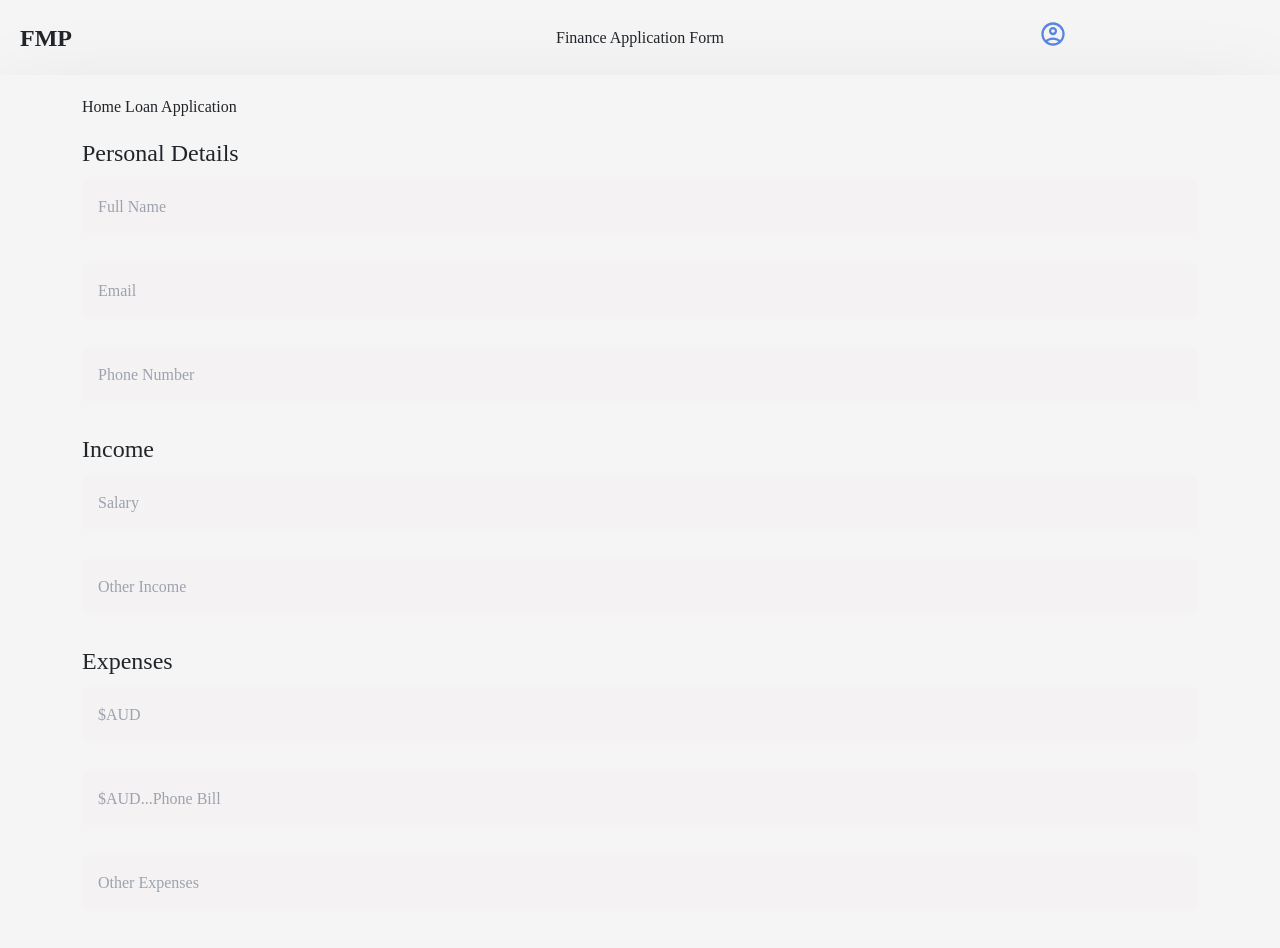
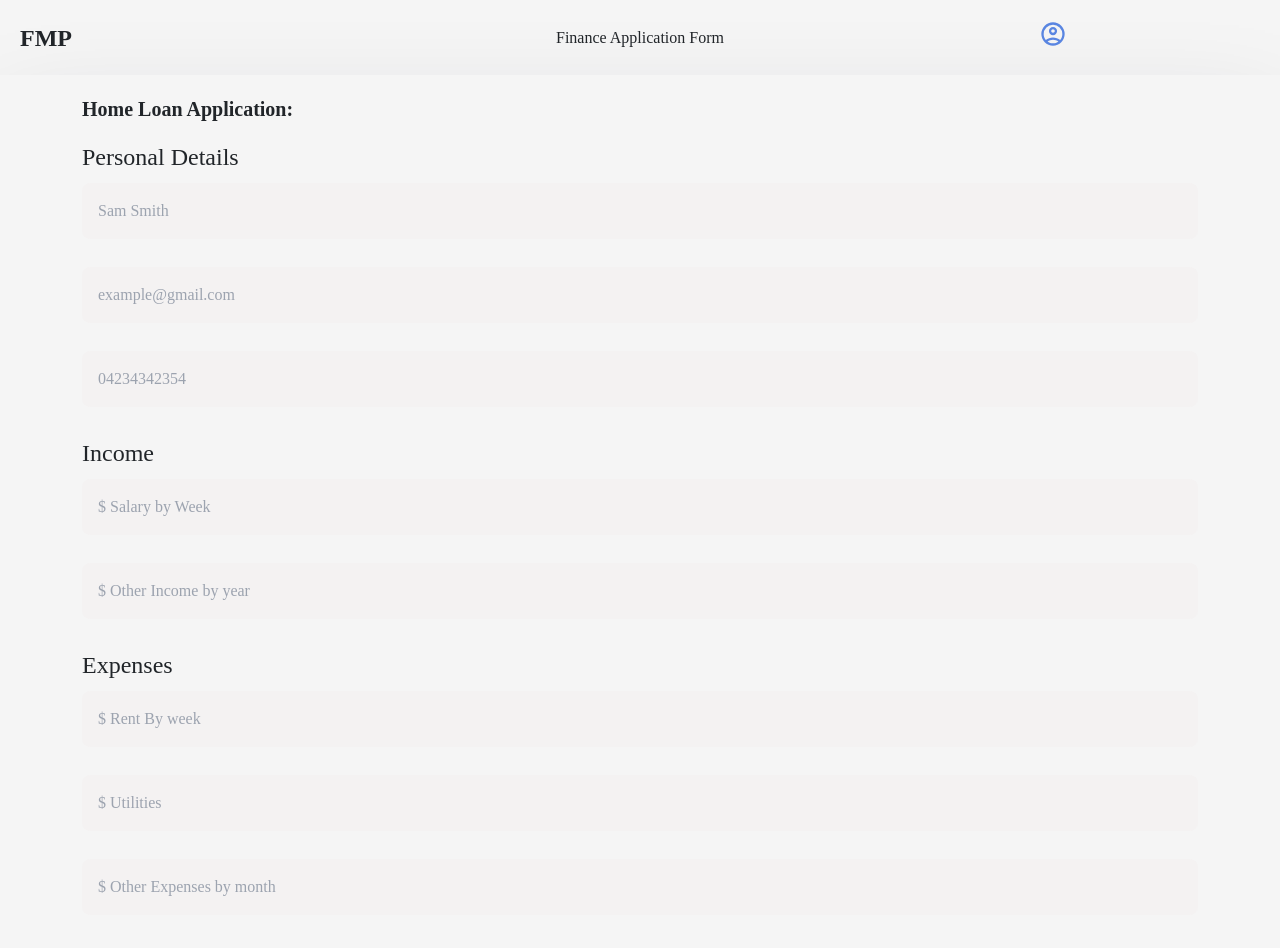
Before and after one commit to abishkar123/Finance-app-client, a React (Vite) app: page /form in a window 1280 px wide. Shown: the top 948 px of the page. Built offline with nearby package versions, Linux system fonts and the light colour scheme.

Commit message:
UI update on application form

```diff
--- a/src/App.css
+++ b/src/App.css
@@ -62,7 +62,7 @@
 }
 .custom-color{
     color:#f84e02
-}
+}s
 
 .input-dev{
     width: 5rem;
--- a/src/helper/axios.jsx
+++ b/src/helper/axios.jsx
@@ -1,10 +1,12 @@
 import axios from 'axios';
 
-const rootUrl = "http://finance-backend-env-env.eba-pcmrgz3r.ap-southeast-2.elasticbeanstalk.com/api/v1"
+// const rootUrl = "http://finance-backend-env-env.eba-pcmrgz3r.ap-southeast-2.elasticbeanstalk.com/api/v1"
 
 // const rootUrl = import.meta.env.MODE === 'production'
 //   // ? import.meta.env.VITE_ROOT_API
 //   : 'http://localhost:8000/api/v1';
+
+const rootUrl = "http://localhost:8000/api/v1"
 
 
 const clientapi = `${rootUrl}/user`;
--- a/src/pages/form/ApplicationForm.jsx
+++ b/src/pages/form/ApplicationForm.jsx
@@ -1,9 +1,73 @@
-import React, { useEffect, useState } from 'react';
+import React, { useState } from 'react';
 import { Container, Form } from 'react-bootstrap';
 import { useDispatch, useSelector } from 'react-redux';
 import { CreateFormAction } from '../../redux/form/FormAction';
 import { Header } from '../../components/header/Header';
 
+const personalInputs = [
+    {
+      label: 'Full Name',
+      type: 'text',
+      name: 'personalDetails.fullname',
+      placeholder: 'Sam Smith',
+      required: true
+    },
+    {
+      label: 'Email',
+      type: 'email',
+      name: 'personalDetails.email',
+      placeholder: 'example@gmail.com',
+      required: true
+    },
+    {
+      label: 'Phone Number',
+      type: 'number',
+      name: 'personalDetails.phone',
+      placeholder: '04234342354',
+      required: true
+    }
+];
+
+const incomeInputs = [
+    {
+      label: 'Salary',
+      type: 'number',
+      name: 'income.salary',
+      placeholder: '$ Salary by Week',
+      required: true
+    },
+    {
+      label: 'Other Income',
+      type: 'number',
+      name: 'income.otherIncome',
+      placeholder: '$ Other Income by year',
+      required: true
+    }
+];
+
+const expenseInputs = [
+    {
+      label: 'Rent',
+      type: 'number',
+      name: 'expenses.rent',
+      placeholder: '$ Rent By week',
+      required: true
+    },
+    {
+      label: 'Utilities',
+      type: 'number',
+      name: 'expenses.utilities',
+      placeholder: '$ Utilities ',
+      required: true
+    },
+    {
+      label: 'Other Expenses',
+      type: 'number',
+      name: 'expenses.otherExpenses',
+      placeholder: '$ Other Expenses by month',
+      required: true
+    }
+];
 
 export const ApplicationForm = () => {
     const [formData, setFormData] = useState({
@@ -24,20 +88,14 @@ export const ApplicationForm = () => {
         assets: [{ type: '', value: '' }],
         liabilities: [{ type: '', amount: '' }]
     });
-    const dispatch = useDispatch()
 
-   const {user} = useSelector((state)=>state.user)
-   console.log(user)
-
-
-
+    const dispatch = useDispatch();
+    const { user } = useSelector((state) => state.user);
 
     const handleChange = (e) => {
         const { name, value } = e.target;
         const [section, field] = name.split('.');
-
-
-        setFormData(prevData => ({
+        setFormData((prevData) => ({
             ...prevData,
             [section]: {
                 ...prevData[section],
@@ -48,7 +106,7 @@ export const ApplicationForm = () => {
 
     const handleArrayChange = (e, index, field) => {
         const { name, value } = e.target;
-        setFormData(prevData => {
+        setFormData((prevData) => {
             const updatedArray = [...prevData[field]];
             updatedArray[index] = { ...updatedArray[index], [name]: value };
             return {
@@ -60,7 +118,7 @@ export const ApplicationForm = () => {
 
     const addField = (field) => {
         const newField = field === 'assets' ? { type: '', value: '' } : { type: '', amount: '' };
-        setFormData(prevData => ({
+        setFormData((prevData) => ({
             ...prevData,
             [field]: [...prevData[field], newField]
         }));
@@ -69,137 +127,47 @@ export const ApplicationForm = () => {
     const handleOnSubmit = (e) => {
         e.preventDefault();
 
-        const {_id, ...rest} = user
-        console.log(user)
-        const obj = {
-            userId: _id
-        }
-        console.log(obj)
+        dispatch(CreateFormAction(formData));
+    };
 
-
-        dispatch(CreateFormAction(formData, obj));
-    }
-
-
-
+    const Inputs = (inputsArray) => {
+        return inputsArray.map((input, index) => (
+            <div key={index} className="mb-7 relative">
+                <input
+                    type={input.type}
+                    name={input.name}
+                    value={formData[input.name.split('.')[0]][input.name.split('.')[1]]}
+                    onChange={handleChange}
+                    placeholder={input.placeholder}
+                    className="w-100 p-3 custom-form rounded-lg focus:outline-none"
+                    required={input.required}
+                />
+            </div>
+        ));
+    };
 
     return (
         <div>
-            <Header/>
+            <Header />
             <div className='parent-container'>
-
                 <Container>
-                <p>Home Loan Application</p>
+                    <p className='font-semibold text-xl'>Home Loan Application:</p>
                     <Form onSubmit={handleOnSubmit}>
                         <fieldset>
                             <legend>Personal Details</legend>
-                        <div className="mb-7 relative">
-                            <input
-                                type="text"
-                                id="fullname"
-                                name="personalDetails.fullname"
-                                value={formData?.personalDetails.fullname}
-                                onChange={handleChange}
-                                placeholder='Full Name'
-                                className="w-100 p-3 custom-form rounded-lg focus:outline-none"
-
-                                required
-                            />
-                        </div>
-                        <div className="mb-7 relative">
-                            <input
-                                type="email"
-                                id="email"
-                                name="personalDetails.email"
-                                value={formData?.personalDetails.email}
-                                onChange={handleChange}
-                                placeholder='Email'
-                                className="w-100 p-3 custom-form rounded-lg focus:outline-none"
-                                required
-                            />
-                        </div>
-                        <div className="mb-7 relative">
-                            <input
-                                type="number"
-                                id="phone"
-                                name="personalDetails.phone"
-                                value={formData.personalDetails.phone}
-                                onChange={handleChange}
-                                placeholder='Phone Number'
-                                className="w-100 p-3 custom-form rounded-lg focus:outline-none"
-                                required
-                            />
-                        </div>
+                            {Inputs(personalInputs)}
                         </fieldset>
 
                         <fieldset>
                             <legend>Income</legend>
-                        <div className="mb-7 relative">
-                            <input
-                                type="number"
-                                id="salary"
-                                name="income.salary"
-                                value={formData.income.salary}
-                                onChange={handleChange}
-                                placeholder='Salary'
-                                className="w-100 p-3 custom-form rounded-lg focus:outline-none"
-                                required
-                            />
-                        </div>
-                        <div className="mb-7 relative">
-                            <input
-                                type="number"
-                                id="otherIncome"
-                                name="income.otherIncome"
-                                value={formData.income.otherIncome}
-                                onChange={handleChange}
-                                placeholder='Other Income'
-                                className="w-100 p-3 custom-form rounded-lg focus:outline-none"
-                                required
-                            />
-                        </div>
+                            {Inputs(incomeInputs)}
                         </fieldset>
 
                         <fieldset>
                             <legend>Expenses</legend>
-                        <div className="mb-7 relative">
-                            <input
-                                type="number"
-                                id="rent"
-                                name="expenses.rent"
-                                value={formData.expenses.rent}
-                                onChange={handleChange}
-                                placeholder='$AUD'
-                                className="w-100 p-3 custom-form rounded-lg focus:outline-none"
-                                required
-                            />
-                        </div>
-                        <div className="mb-7 relative">
-                            <input
-                                type="number"
-                                id="utilities"
-                                name="expenses.utilities"
-                                value={formData.expenses.utilities}
-                                onChange={handleChange}
-                                placeholder='$AUD...Phone Bill'
-                                className="w-100 p-3 custom-form rounded-lg focus:outline-none"
-                                required
+                            {Inputs(expenseInputs)}
+                        </fieldset>
 
-                            />
-                        </div>
-                        <div className="mb-7 relative">
-                            <input
-                                type="number"
-                                id="otherExpenses"
-                                name="expenses.otherExpenses"
-                                value={formData.expenses.otherExpenses}
-                                onChange={handleChange}
-                                placeholder='Other Expenses'
-                                className="w-100 p-3 custom-form rounded-lg focus:outline-none"
-                                required
-                            />
-                        </div>
-                    </fieldset>
 
                         <fieldset>
                             <legend>Assets</legend>
@@ -208,11 +176,10 @@ export const ApplicationForm = () => {
                                     <div className="mb-7 relative">
                                         <input
                                             type="text"
-                                        id={`assetType-${index}`}
                                             name="type"
                                             value={asset.type}
-                                        placeholder='Asset Type'
                                             onChange={(e) => handleArrayChange(e, index, 'assets')}
+                                            placeholder="ex: Car"
                                             className="w-100 p-3 custom-form rounded-lg focus:outline-none"
                                             required
                                         />
@@ -220,11 +187,10 @@ export const ApplicationForm = () => {
                                     <div className="mb-7 relative">
                                         <input
                                             type="number"
-                                        id={`assetValue-${index}`}
                                             name="value"
                                             value={asset.value}
                                             onChange={(e) => handleArrayChange(e, index, 'assets')}
-                                        placeholder='Asset Value'
+                                            placeholder=" $Asset Value"
                                             className="w-100 p-3 custom-form rounded-lg focus:outline-none"
                                             required
                                         />
@@ -232,52 +198,57 @@ export const ApplicationForm = () => {
                                 </div>
                             ))}
                             <button type="button" onClick={() => addField('assets')} className="mb-7">
-                            Add More Assets
+                            <svg xmlns="http://www.w3.org/2000/svg" height="24px" viewBox="0 -960 960 960" width="24px" fill="#5985E1">
+                            <title>Add More Asset </title>
+                            <path d="M440-280h80v-160h160v-80H520v-160h-80v160H280v80h160v160Zm40 200q-83 0-156-31.5T197-197q-54-54-85.5-127T80-480q0-83 31.5-156T197-763q54-54 127-85.5T480-880q83 0 156 31.5T763-763q54 54 85.5 127T880-480q0 83-31.5 156T763-197q-54 54-127 85.5T480-80Zm0-80q134 0 227-93t93-227q0-134-93-227t-227-93q-134 0-227 93t-93 227q0 134 93 227t227 93Zm0-320Z"/>
+                            </svg>
                             </button>
                         </fieldset>
 
                         <fieldset>
                             <legend>Liabilities</legend>
+
                             {formData.liabilities.map((liability, index) => (
                                 <div key={index}>
                                     <div className="mb-7 relative">
                                         <input
                                             type="text"
-                                        id={`liabilityType-${index}`}
                                             name="type"
                                             value={liability.type}
                                             onChange={(e) => handleArrayChange(e, index, 'liabilities')}
-                                        placeholder='Type'
+                                            placeholder="ex- Credit Card"
                                             className="w-100 p-3 custom-form rounded-lg focus:outline-none"
                                             required
-
                                         />
                                     </div>
                                     <div className="mb-7 relative">
                                         <input
                                             type="number"
-                                        id={`liabilityAmount-${index}`}
                                             name="amount"
                                             value={liability.amount}
                                             onChange={(e) => handleArrayChange(e, index, 'liabilities')}
-                                        placeholder='Amount'
+                                            placeholder="$Amount"
                                             className="w-100 p-3 custom-form rounded-lg focus:outline-none"
                                             required
                                         />
                                     </div>
                                 </div>
                             ))}
-                        <button type="button" onClick={() => addField('liabilities')} className="mb-7">
-                            Add More Liabilities
+
+                            <button   type="button"  onClick={() => addField('liabilities')} className="mb-7">
+                            <svg xmlns="http://www.w3.org/2000/svg" height="24px" viewBox="0 -960 960 960" width="24px" fill="#5985E1">
+                            <title>Add More liability </title>
+                            <path d="M440-280h80v-160h160v-80H520v-160h-80v160H280v80h160v160Zm40 200q-83 0-156-31.5T197-197q-54-54-85.5-127T80-480q0-83 31.5-156T197-763q54-54 127-85.5T480-880q83 0 156 31.5T763-763q54 54 85.5 127T880-480q0 83-31.5 156T763-197q-54 54-127 85.5T480-80Zm0-80q134 0 227-93t93-227q0-134-93-227t-227-93q-134 0-227 93t-93 227q0 134 93 227t227 93Zm0-320Z"/>
+                            </svg>
+
                             </button>
+
                         </fieldset>
 
                         <button type="submit" className="bg-blue-500 text-white p-3 rounded-lg">Submit</button>
                     </Form>
                 </Container>
             </div>
-
         </div>
-
     );
 };
```
Lines whose indentation alone changed are shown as unchanged.
